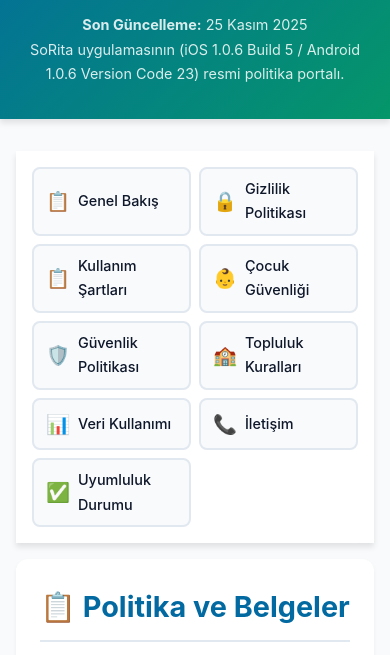
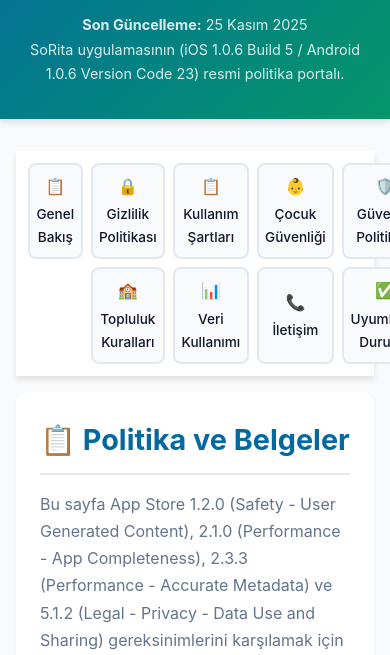
Before and after one commit to Cyn0Kuzu/SoRita, a website: page index.html in a window 390 px wide. Shown: the part 157-812 px from the top of the page. Drawn offline with Linux system fonts and the light colour scheme.

Commit message:
Optimize navigation menu: 2 rows layout (5+4), reduced padding and font size

```diff
--- a/index.html
+++ b/index.html
@@ -65,7 +65,7 @@
         .nav {
             background: var(--bg);
             border-radius: 12px;
-            padding: 1.5rem;
+            padding: 1rem;
             margin-bottom: 2rem;
             box-shadow: 0 4px 6px rgba(0, 0, 0, 0.1);
             position: sticky;
@@ -77,15 +77,30 @@
 
         .nav-grid {
             display: grid;
-            grid-template-columns: repeat(auto-fit, minmax(200px, 1fr));
-            gap: 1rem;
+            grid-template-columns: repeat(5, 1fr);
+            gap: 0.75rem;
+        }
+
+        /* İkinci satırdaki 4 butonu ortala (5+4 düzeni için 2-5 sütunları kullan) */
+        .nav-link:nth-child(6) {
+            grid-column: 2;
+        }
+        .nav-link:nth-child(7) {
+            grid-column: 3;
+        }
+        .nav-link:nth-child(8) {
+            grid-column: 4;
+        }
+        .nav-link:nth-child(9) {
+            grid-column: 5;
         }
 
         .nav-link {
             display: flex;
             align-items: center;
-            gap: 0.5rem;
-            padding: 0.75rem 1rem;
+            justify-content: center;
+            gap: 0.4rem;
+            padding: 0.6rem 0.5rem;
             background: var(--bg-light);
             color: var(--text);
             text-decoration: none;
@@ -93,6 +108,8 @@
             border: 2px solid var(--border);
             transition: all 0.2s;
             font-weight: 500;
+            font-size: 0.9rem;
+            text-align: center;
         }
 
         .nav-link:hover {
@@ -216,7 +233,7 @@
             }
 
             .nav {
-                padding: 1rem;
+                padding: 0.75rem;
                 border-radius: 0;
                 margin-bottom: 1rem;
             }
@@ -227,8 +244,14 @@
             }
 
             .nav-link {
-                padding: 0.5rem 0.75rem;
-                font-size: 0.9rem;
+                padding: 0.5rem 0.4rem;
+                font-size: 0.85rem;
+                flex-direction: column;
+                gap: 0.2rem;
+            }
+
+            .nav-link .icon {
+                font-size: 1rem;
             }
 
             .section {
```
